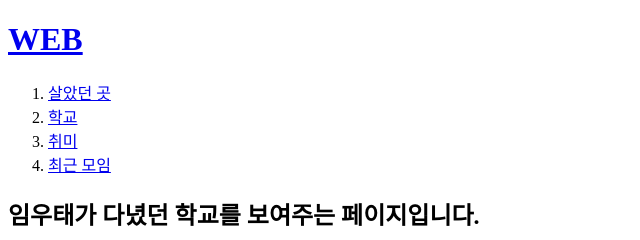
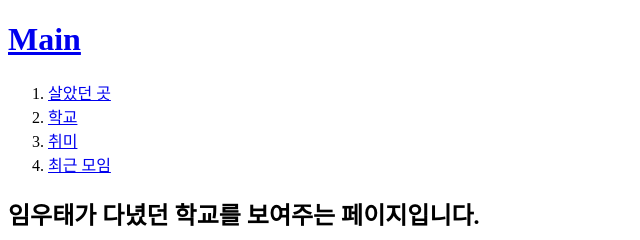
Before and after one commit to LimWooTae/lim, a plain HTML site: page 3.html in a window 1280 px wide. Shown: the top 240 px of the page, 0-640 px from the left. Drawn offline with Linux system fonts and the light colour scheme; a script that the page names is missing.

Commit message:
bitnami web

```diff
--- a/3.html
+++ b/3.html
@@ -5,7 +5,7 @@
   <meta charset = "utf-8">
 </head>
 <body>
-  <h1><a href="index.html">WEB</a></h1>
+  <h1><a href="index.html">Main</a></h1>
   <ol>
     <li><a href="2.html">살았던 곳</a></li>
     <li><a href="3.html">학교</a></li>
```
Also changed, not shown: 2.html (+1 -1 lines), 4.html (+1 -1 lines), 5.html (+1 -1 lines).
